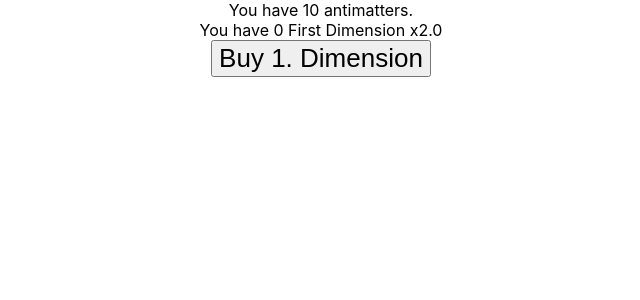
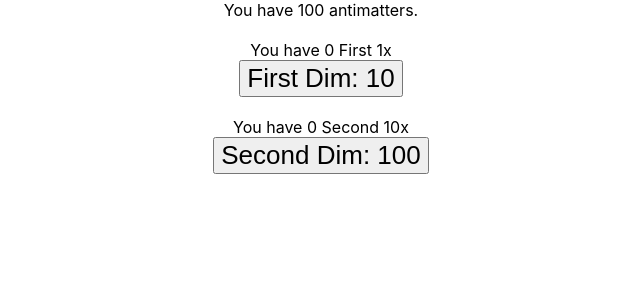
Before and after one commit to mturich/reactjs-game, a React (Vite) app: page / in a window 1280 px wide. Shown: the top 300 px of the page, without its empty margins (319-959 px from the left). Built offline with nearby package versions, Linux system fonts and the light colour scheme.

Commit message:
two components implemented

```diff
--- a/src/App3.tsx
+++ b/src/App3.tsx
@@ -4,14 +4,14 @@ import Dimension from './Dimension';
 
 function App() {
    const timerExpiredCallback = useRef(() => {});
-   const [balance, setBalance] = useState(10);
+   const [balance, setBalance] = useState(100);
    const [firstDimCount, setFirstDimCount] = useState(0);
-
+   const [secondDimCount, setSecondDimCount] = useState(0);
    // if the component updates, replace the timeout callback with one that references the new
    //   values of `count` and `firstDimCount`
 
    timerExpiredCallback.current = () => {
-      setBalance(balance + firstDimCount);
+      setBalance(balance + firstDimCount + 10*secondDimCount);
    };
 
    useEffect(() => {
@@ -32,8 +32,9 @@ function App() {
       <div className='App'>
          <div className='score'>You have {balance} antimatters.</div>
 
-         <Dimension balance={balance} firstDimCount={firstDimCount} setFirstDimCount={setFirstDimCount} setBalance={setBalance} factor={10} />
-         <br></br>
+         <Dimension balance={balance} dimCount={firstDimCount} setDimCount={setFirstDimCount} setBalance={setBalance} factor={10}>First Dim: 10</Dimension>
+
+         <Dimension balance={balance} dimCount={secondDimCount} setDimCount={setSecondDimCount} setBalance={setBalance} factor={100}>Second Dim: 100</Dimension>
       </div>
    );
 }
--- a/src/Dimension.tsx
+++ b/src/Dimension.tsx
@@ -1,20 +1,32 @@
 import { useState, useEffect } from 'react';
 
-export default function Dimension(props) {
-   const { balance, firstDimCount, setFirstDimCount, setBalance, factor } = props;
+type DimProps = {
+   balance: number;
+   dimCount: number;
+   setDimCount: (fn: (dim: number) => void) => void;
+   setBalance: (fn: ((balance: number) => void) | number) => void;
+   factor: number;
+   children: string;
+};
+export default function Dimension(props: DimProps) {
+   const { balance, dimCount, setDimCount, setBalance, factor } = props;
 
    const handleFirstDimBuy = () => {
       if (balance >= factor) {
-         setFirstDimCount(firstDimCount => firstDimCount + factor / 10);
+         setDimCount(dimCount => dimCount + 1);
          setBalance(balance => balance - factor);
       }
    };
    return (
       <>
-         <div>You have {firstDimCount} First Dimension x2.0</div>
+         <br />
+         <div>
+            You have {dimCount} {props.children.split(" ")[0]} {factor / 10}x
+         </div>
          <button onClick={handleFirstDimBuy} disabled={balance < factor}>
-            Buy 1. Dimension
+            {props.children}
          </button>
+         <br />
       </>
    );
 }
```
